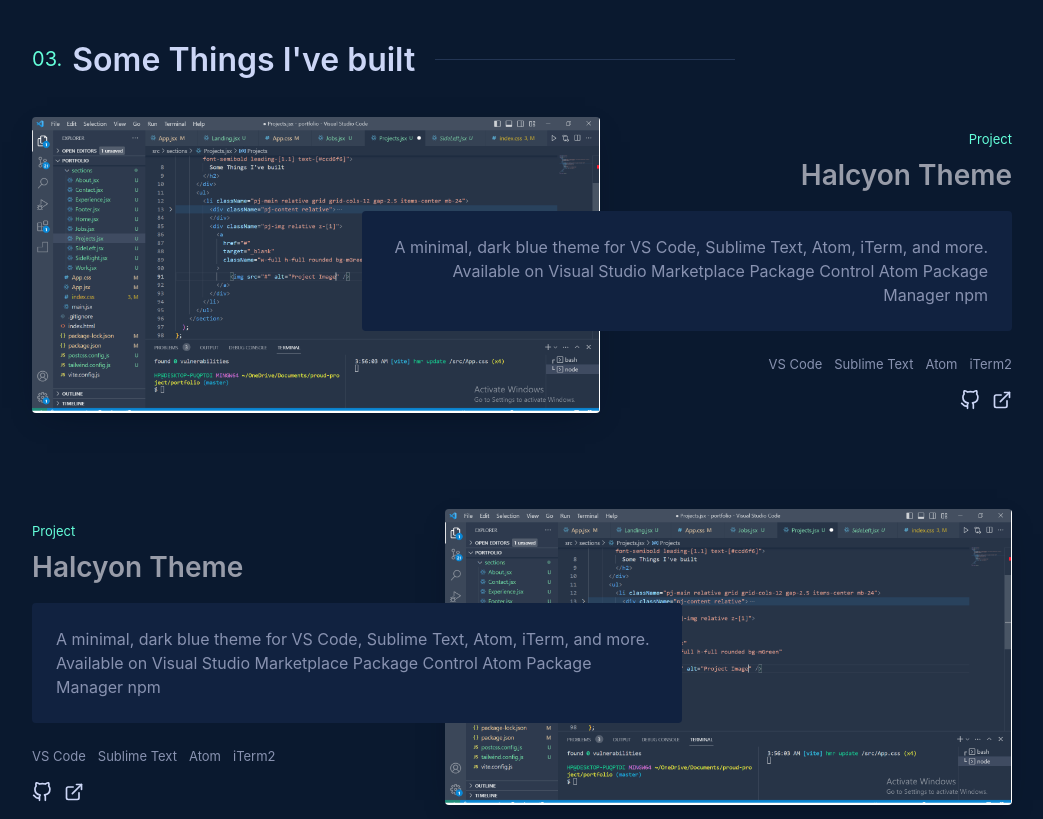
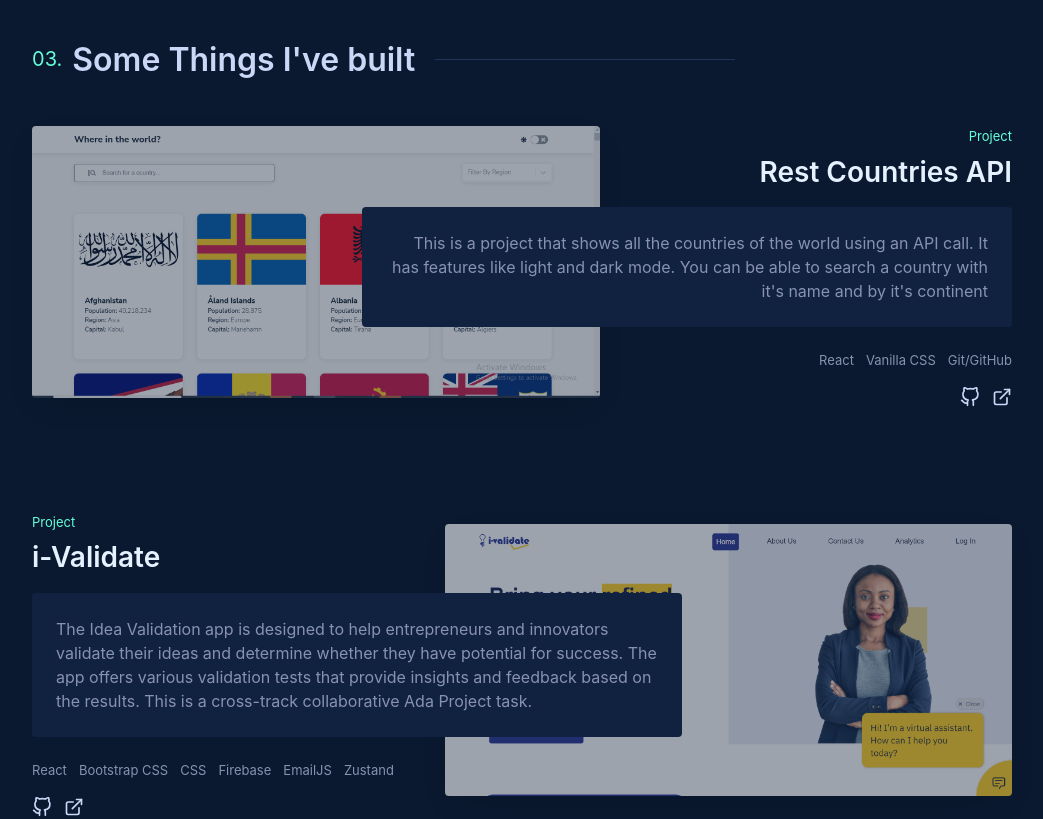
Before and after one commit to KasiePatricia/portfolio, a React (Vite) app: page / in a window 1280 px wide. Shown: the part 1800-2619 px from the top of the page, without its empty margins (118-1161 px from the left). Built offline with nearby package versions, Linux system fonts and the light colour scheme.

Commit message:
Projects

```diff
--- a/src/App.css
+++ b/src/App.css
@@ -176,7 +176,7 @@
 @media (min-width: 768px) {
   .pj-main .pj-img {
     grid-column: 6 / -1;
-    opacity: 1;
+    opacity: 0.6;
     height: auto;
   }
   .pj-main:nth-of-type(2n + 1) .pj-img {
--- a/src/sections/Home.jsx
+++ b/src/sections/Home.jsx
@@ -13,7 +13,7 @@
       </div>
       <div>
         <h3 className="font-size-m2 font-semibold text-[#8892b0] leading-[0.9]">
-          I build this for the web
+          I build things for the web
         </h3>
       </div>
       <div>
--- a/src/sections/Projects.jsx
+++ b/src/sections/Projects.jsx
@@ -1,5 +1,7 @@
 import React from "react";
 import Pj from "../assets/images/pj.png";
+import Rest from "../assets/images/rest.png";
+import iValidate from "../assets/images/i-validate.png";
 
 const Projects = () => {
   return (
@@ -14,27 +16,31 @@
           <div className="pj-content relative">
             <div>
               <p className="text-[0.813rem] my-2.5 text-mGreen">Project</p>
-              <h3 className="font-semibold font-size-title text-[#e6f1ff] md:text-[#989ca9] md:mb-5">
-                <a href="#" rel="noopener noreferrer" target="_blank">
-                  Halcyon Theme
+              <h3 className="font-semibold font-size-title text-[#e6f1ff]  md:mb-5">
+                <a
+                  href="https://rest-countries-api-topaz-three.vercel.app"
+                  rel="noopener noreferrer"
+                  target="_blank"
+                >
+                  Rest Countries API
                 </a>
               </h3>
               <div>
                 <p className="relative z-[2] py-5 md:p-6 rounded bg-transparent md:bg-[#112240] md:box-showder-m">
-                  A minimal, dark blue theme for VS Code, Sublime Text, Atom,
-                  iTerm, and more. Available on Visual Studio Marketplace
-                  Package Control Atom Package Manager npm
+                  This is a project that shows all the countries of the world
+                  using an API call. It has features like light and dark mode.
+                  You can be able to search a country with it's name and by it's
+                  continent
                 </p>
               </div>
               <ul className="pj-tect-stack flex flex-wrap gap-3 relative z-[2] md:mt-6 mb-2.5 text-[0.813rem]">
-                <li className="mb-1.5">VS Code</li>
-                <li className="mb-1.5">Sublime Text</li>
-                <li className="mb-1.5">Atom</li>
-                <li className="mb-1.5">iTerm2</li>
+                <li className="mb-1.5">React</li>
+                <li className="mb-1.5">Vanilla CSS</li>
+                <li className="mb-1.5">Git/GitHub</li>
               </ul>
               <div className="pj-links flex gap-3 relative mt-2.5 text-[#ccd6f6]">
                 <a
-                  href="#"
+                  href="https://github.com/KasiePatricia/rest-countries-api"
                   aria-label="GitHub Link"
                   rel="noopener noreferrer"
                   target="_blank"
@@ -56,7 +62,7 @@
                   </svg>
                 </a>
                 <a
-                  href="#"
+                  href="https://rest-countries-api-topaz-three.vercel.app"
                   aria-label="External Link"
                   rel="noopener noreferrer"
                   target="_blank"
@@ -88,7 +94,7 @@
               target="_blank"
               className="w-full h-full rounded bg-mGreen"
             >
-              <img src={Pj} alt="Project Image" className="rounded h-full" />
+              <img src={Rest} alt="Project Image" className="rounded h-full" />
             </a>
           </div>
         </li>
@@ -96,27 +102,35 @@
           <div className="pj-content relative">
             <div>
               <p className="text-[0.813rem] my-2.5 text-mGreen">Project</p>
-              <h3 className="font-semibold font-size-title text-[#e6f1ff] md:text-[#989ca9] md:mb-5">
-                <a href="#" rel="noopener noreferrer" target="_blank">
-                  Halcyon Theme
+              <h3 className="font-semibold font-size-title text-[#e6f1ff] md:mb-5">
+                <a
+                  href="https://i-validate-landing-page.vercel.app/"
+                  rel="noopener noreferrer"
+                  target="_blank"
+                >
+                  i-Validate
                 </a>
               </h3>
               <div>
                 <p className="relative z-[2] py-5 md:p-6 rounded bg-transparent md:bg-[#112240] md:box-showder-m">
-                  A minimal, dark blue theme for VS Code, Sublime Text, Atom,
-                  iTerm, and more. Available on Visual Studio Marketplace
-                  Package Control Atom Package Manager npm
+                  The Idea Validation app is designed to help entrepreneurs and
+                  innovators validate their ideas and determine whether they
+                  have potential for success. The app offers various validation
+                  tests that provide insights and feedback based on the results.
+                  This is a cross-track collaborative Ada Project task.
                 </p>
               </div>
               <ul className="pj-tect-stack flex flex-wrap gap-3 relative z-[2] md:mt-6 mb-2.5 text-[0.813rem]">
-                <li className="mb-1.5">VS Code</li>
-                <li className="mb-1.5">Sublime Text</li>
-                <li className="mb-1.5">Atom</li>
-                <li className="mb-1.5">iTerm2</li>
+                <li className="mb-1.5">React</li>
+                <li className="mb-1.5">Bootstrap CSS</li>
+                <li className="mb-1.5">CSS</li>
+                <li className="mb-1.5">Firebase</li>
+                <li className="mb-1.5">EmailJS</li>
+                <li className="mb-1.5">Zustand</li>
               </ul>
               <div className="pj-links flex gap-3 relative mt-2.5 text-[#ccd6f6]">
                 <a
-                  href="#"
+                  href="https://github.com/ADA-Software-Engineering-Program/i-validate-landing-page"
                   aria-label="GitHub Link"
                   rel="noopener noreferrer"
                   target="_blank"
@@ -138,7 +152,7 @@
                   </svg>
                 </a>
                 <a
-                  href="#"
+                  href="https://i-validate-landing-page.vercel.app/"
                   aria-label="External Link"
                   rel="noopener noreferrer"
                   target="_blank"
@@ -170,7 +184,11 @@
               target="_blank"
               className="w-full h-full rounded bg-mGreen"
             >
-              <img src={Pj} alt="Project Image" className="rounded h-full" />
+              <img
+                src={iValidate}
+                alt="Project Image"
+                className="rounded h-full"
+              />
             </a>
           </div>
         </li>
```
Also changed, not shown: src/assets/images/i-validate.png (added), src/assets/images/rest.png (added).
